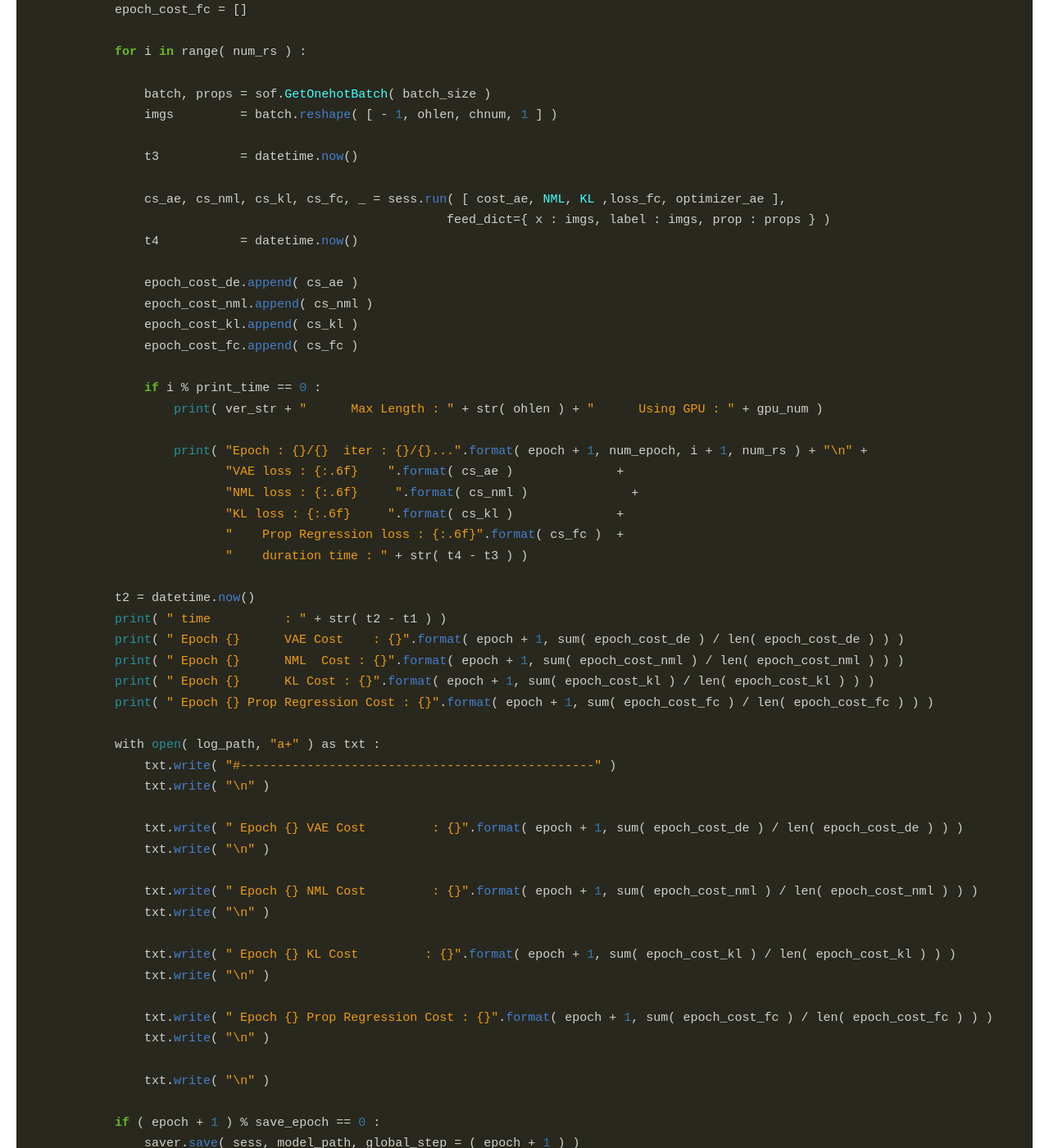
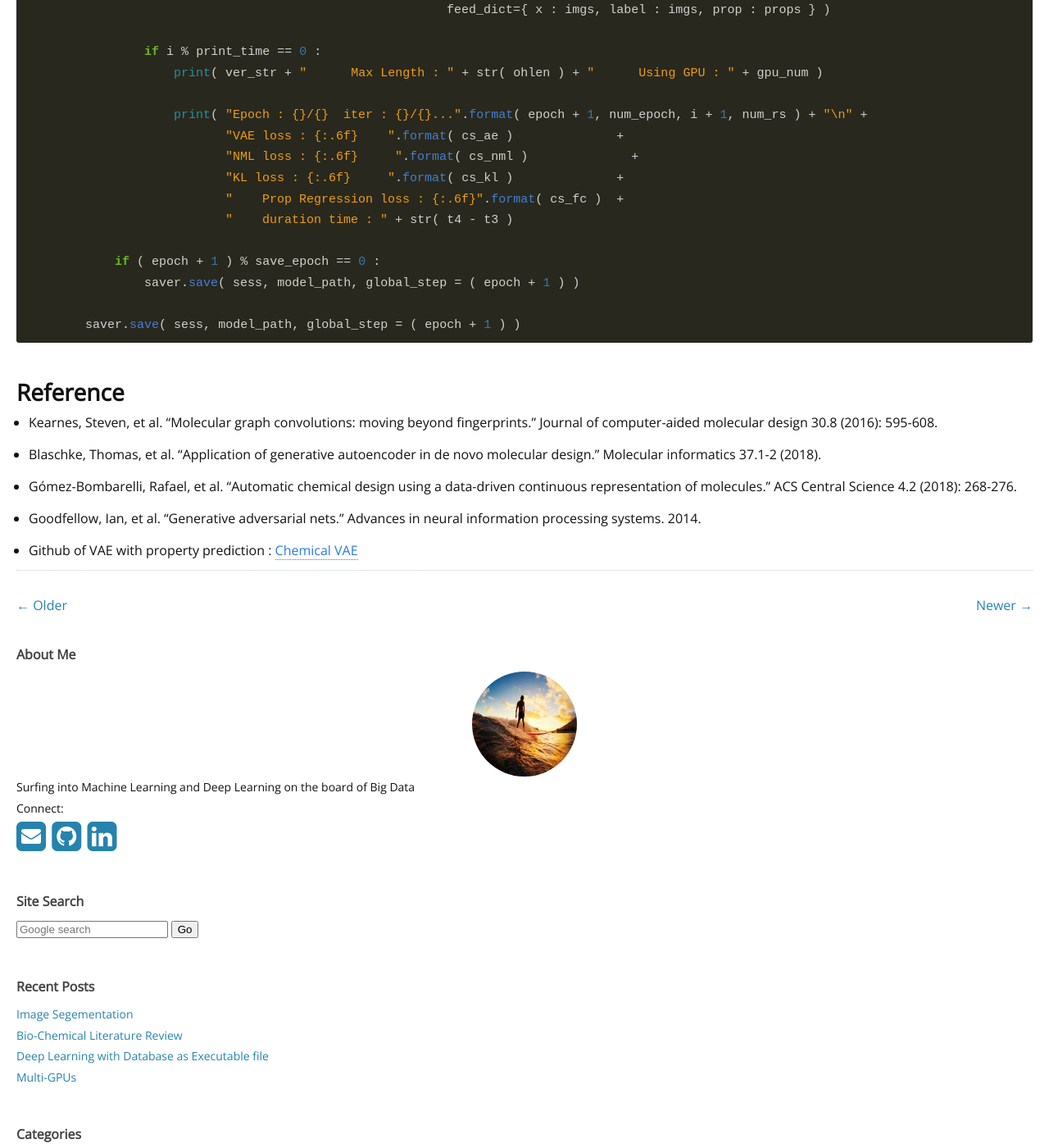
Before and after one commit to wonik/wonikjang.github.io, a Jekyll site: the page built from _posts/2018-03-20-generative_model_property.md, in a window 1280 px wide and 1400 px high, scrolled down 12222 px. Shown: the whole window at 82% size. Built offline with Jekyll 4.4.1, drawn with Linux system fonts in a browser that asks for light colours; nearby versions of some CDN libraries; our own code applies the rules of GitHub Pages for plain Markdown files; comment, search, counter and statistics services are not loaded; some of the changed text lies outside the part shown.

Commit message:
Update 2018-03-20-generative_model_property.md

```diff
--- a/_posts/2018-03-20-generative_model_property.md
+++ b/_posts/2018-03-20-generative_model_property.md
@@ -400,29 +400,13 @@
                     print( "skip epoch {}...".format( epoch ) )
                     continue
 
-
-            t1 = datetime.now()
-
-            epoch_cost_de = []
-            epoch_cost_nml = []
-            epoch_cost_kl = []
-            epoch_cost_fc = []
-
             for i in range( num_rs ) :
 
                 batch, props = sof.GetOnehotBatch( batch_size )
                 imgs         = batch.reshape( [ - 1, ohlen, chnum, 1 ] )
 
-                t3           = datetime.now()
-
                 cs_ae, cs_nml, cs_kl, cs_fc, _ = sess.run( [ cost_ae, NML, KL ,loss_fc, optimizer_ae ],
                                                          feed_dict={ x : imgs, label : imgs, prop : props } )
-                t4           = datetime.now()
-
-                epoch_cost_de.append( cs_ae )
-                epoch_cost_nml.append( cs_nml )
-                epoch_cost_kl.append( cs_kl )
-                epoch_cost_fc.append( cs_fc )
 
                 if i % print_time == 0 :
                     print( ver_str + "      Max Length : " + str( ohlen ) + "      Using GPU : " + gpu_num )
@@ -432,32 +416,7 @@
                            "NML loss : {:.6f}     ".format( cs_nml )              +
                            "KL loss : {:.6f}     ".format( cs_kl )              +
                            "    Prop Regression loss : {:.6f}".format( cs_fc )  +
-                           "    duration time : " + str( t4 - t3 ) )
-
-            t2 = datetime.now()
-            print( " time          : " + str( t2 - t1 ) )
-            print( " Epoch {}      VAE Cost    : {}".format( epoch + 1, sum( epoch_cost_de ) / len( epoch_cost_de ) ) )
-            print( " Epoch {}      NML  Cost : {}".format( epoch + 1, sum( epoch_cost_nml ) / len( epoch_cost_nml ) ) )
-            print( " Epoch {}      KL Cost : {}".format( epoch + 1, sum( epoch_cost_kl ) / len( epoch_cost_kl ) ) )
-            print( " Epoch {} Prop Regression Cost : {}".format( epoch + 1, sum( epoch_cost_fc ) / len( epoch_cost_fc ) ) )
-
-            with open( log_path, "a+" ) as txt :
-                txt.write( "#------------------------------------------------" )
-                txt.write( "\n" )
-
-                txt.write( " Epoch {} VAE Cost         : {}".format( epoch + 1, sum( epoch_cost_de ) / len( epoch_cost_de ) ) )
-                txt.write( "\n" )
-
-                txt.write( " Epoch {} NML Cost         : {}".format( epoch + 1, sum( epoch_cost_nml ) / len( epoch_cost_nml ) ) )
-                txt.write( "\n" )
-
-                txt.write( " Epoch {} KL Cost         : {}".format( epoch + 1, sum( epoch_cost_kl ) / len( epoch_cost_kl ) ) )
-                txt.write( "\n" )
-
-                txt.write( " Epoch {} Prop Regression Cost : {}".format( epoch + 1, sum( epoch_cost_fc ) / len( epoch_cost_fc ) ) )
-                txt.write( "\n" )
-
-                txt.write( "\n" )
+                           "    duration time : " + str( t4 - t3 )
 
             if ( epoch + 1 ) % save_epoch == 0 :
                 saver.save( sess, model_path, global_step = ( epoch + 1 ) )
```
